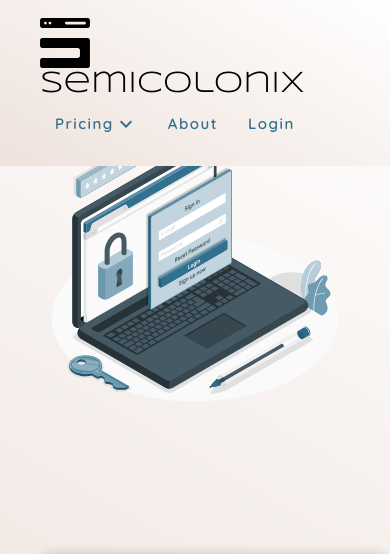
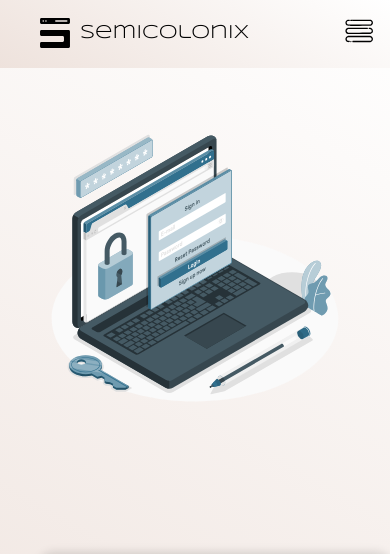
Before and after one commit to HongYang01/tmf2234-web-hosting-service, a PHP site: page /pages/login_form.php in a window 390 px wide. Shown: the top 554 px of the page. Run offline with PHP 8.4, Linux system fonts and the light colour scheme.

Commit message:
Nav_bar_latest

```diff
--- a/css/icon.css
+++ b/css/icon.css
@@ -55,3 +55,10 @@
 	height: 24px;
 	margin-right: 9px;
 }
+
+.icon-menu {
+	background-image: url(/assets/icon/menu.svg);
+	width: 24px;
+	height: 24px;
+	margin-right: 9px;
+}
--- a/css/main.css
+++ b/css/main.css
@@ -339,8 +339,14 @@ span {
 	width: 100%;
 	max-width: 100%;
 	box-sizing: border-box; /*prevent overflow caused by padding*/
-	padding: 120px 40px 40px 40px;
+	padding: 6rem 40px 40px 40px;
 	justify-content: space-around;
+}
+
+@media screen and (max-width: 720px){
+	.header-container {
+		flex-direction: column;
+	}
 }
 
 .header-left {
--- a/css/nav.css
+++ b/css/nav.css
@@ -20,6 +20,85 @@
 	font-size: var(--font-size-normal);
 	padding: 15px;
 	letter-spacing: 1.5px;
+}
+
+.nav-toggle {
+	display: none;
+}
+
+.open {
+	height: 100vh !important;
+	overflow: visible !important;
+	display: flex !important;
+	width: 100%;
+	/* padding-left: 15%; */
+	align-items: flex-start !important;
+	transition: 100ms height ease-in-out;
+}
+
+@media screen and (max-width: 720px){
+
+	#home{
+		font-size: larger;
+		justify-content: space-between;
+	}
+
+	.logo {
+		width: 30px;
+		height: auto;
+		height: fit-content;
+		margin-right: none;
+	}
+
+	#nav-bar{
+		flex-direction: column;
+		width: 100%;
+	}
+
+	#nav-bar {
+		position: fixed;
+		padding: 18px 25% 20px 40px;
+		box-sizing: border-box;
+		background-image: linear-gradient(30deg, var(--color-c3), var(--color-white));
+		background-repeat: no-repeat;
+		background-attachment: fixed;
+		z-index: 99;
+		width: 100%;
+	}
+
+	#nav-bar2{
+		display: none;
+		flex-direction: column;
+		align-items: center;
+		padding-top: 1rem;
+		height: 0;
+		overflow: hidden;
+	}
+
+	.nav-toggle{
+		display: block;
+		width: 30px;
+		height: auto;
+		height: fit-content;
+		margin-left: 10px;
+		position: absolute;
+		top: 1rem;
+		right: 1rem;
+	}
+
+	#mobile-nav{
+		width: 100%;
+	}
+
+	.hidden{
+		display: none;
+	}
+
+	#nav-price{
+		padding-left: 0% !important;
+		padding: 12.5px ;
+	}
+
 }
 
 #nav-bar > div > a:hover {
--- a/includes/nav.php
+++ b/includes/nav.php
@@ -1,3 +1,5 @@
+<script src="/js/mobile_menu.js"></script>
+
 <nav id="nav-bar" class="w-100 flex-row between" role="navigation">
 
     <!-- logo -->
@@ -17,7 +19,7 @@
 
     ?>
 
-    <div class="flex-row middle">
+    <div class="flex-row middle" id='mobile-nav'>
 
         <svg class="logo" xmlns="http://www.w3.org/2000/svg" xmlns:xlink="http://www.w3.org/1999/xlink" viewBox="71 71 358 358" shape-rendering="geometricPrecision" text-rendering="geometricPrecision">
 
@@ -27,12 +29,18 @@
 
         </svg>
 
-        <h1 class="black font-w-400 text-title margin-0">Semicolonix</h1>
+        <h1 class="black font-w-400 text-title margin-0" id='home'>Semicolonix</h1>
+
     </div>
+
     </a> <!-- close logo tag -->
+    <div class="logo" id="navSwitch">
+        <img class="nav-toggle" id='menu' src="/assets/icon/menu.svg" alt="">
+        <img class="nav-toggle hidden" src="/assets/icon/close.svg" alt="">
+    </div>
 
     <!-- nav -->
-    <div class="flex-row">
+    <div class="flex-row" id='nav-bar2'>
 
         <?php
         require_once($_SERVER['DOCUMENT_ROOT'] . "/auth/auth_session.php");
@@ -58,7 +66,7 @@
             } else { // user
                 echo "<div class='dropdown flex-row'>";
 
-                echo "<div class='flex-row middle'>
+                echo "<div class='flex-row middle' id='nav-price'>
                     <span class='c1 text-normal font-w-600'>Pricing</span>
                     <img class='rotate-180' src='/assets/icon/drop-down.svg' alt=''>
                 </div>";
@@ -81,7 +89,7 @@
 
             echo "<div class='dropdown flex-row'>";
 
-            echo "<div class='flex-row middle'>
+            echo "<div class='flex-row middle' id='nav-price'>
                     <span class='c1 text-normal font-w-600'>Pricing</span>
                     <img class='rotate-180' src='/assets/icon/drop-down.svg' alt=''>
                 </div>";
--- /dev/null
+++ b/js/mobile_menu.js
@@ -0,0 +1,26 @@
+document.addEventListener("DOMContentLoaded", function() {
+    const navSwitch = document.querySelector('#navSwitch');
+    const navBar2 =document.querySelector('#nav-bar2');
+    const navToggle = document.querySelectorAll('.nav-toggle');
+
+    navSwitch.addEventListener("click", () => {
+        navBar2.classList.toggle('open');
+        navToggle.forEach(icon=>{
+            icon.classList.toggle('hidden');
+        })
+    });
+  });
+
+window.addEventListener("resize",()=>{
+    const navBar2 =document.querySelector('#nav-bar2');
+    const navToggle = document.querySelectorAll('.nav-toggle');
+    const menu=document.querySelector('#menu');
+
+    if(document.body.clientWidth > 720){
+        navBar2.classList.remove('open');
+        navToggle.forEach(icon=>{
+            icon.classList.add('hidden')
+        });
+        menu.classList.remove('hidden');
+    }
+});
```
Also changed, not shown: assets/icon/close.svg (added), assets/icon/menu.svg (added).
